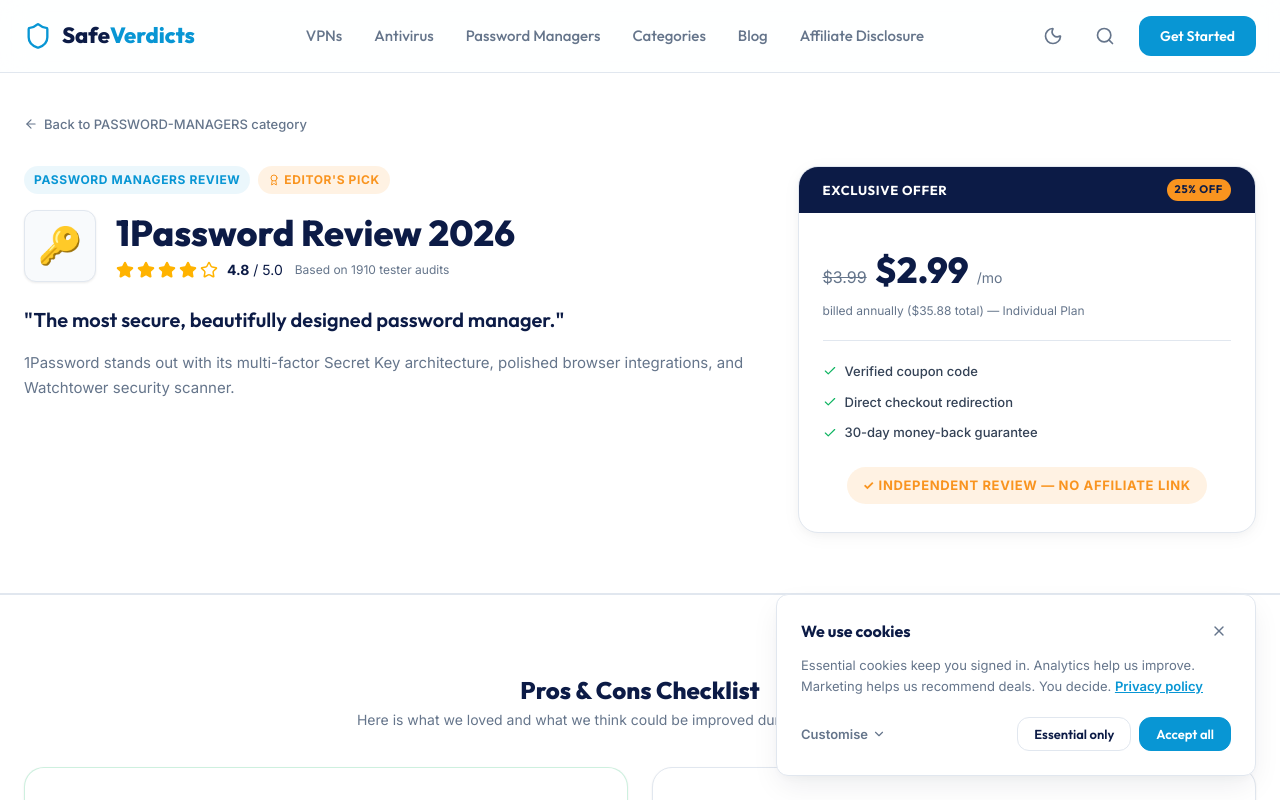
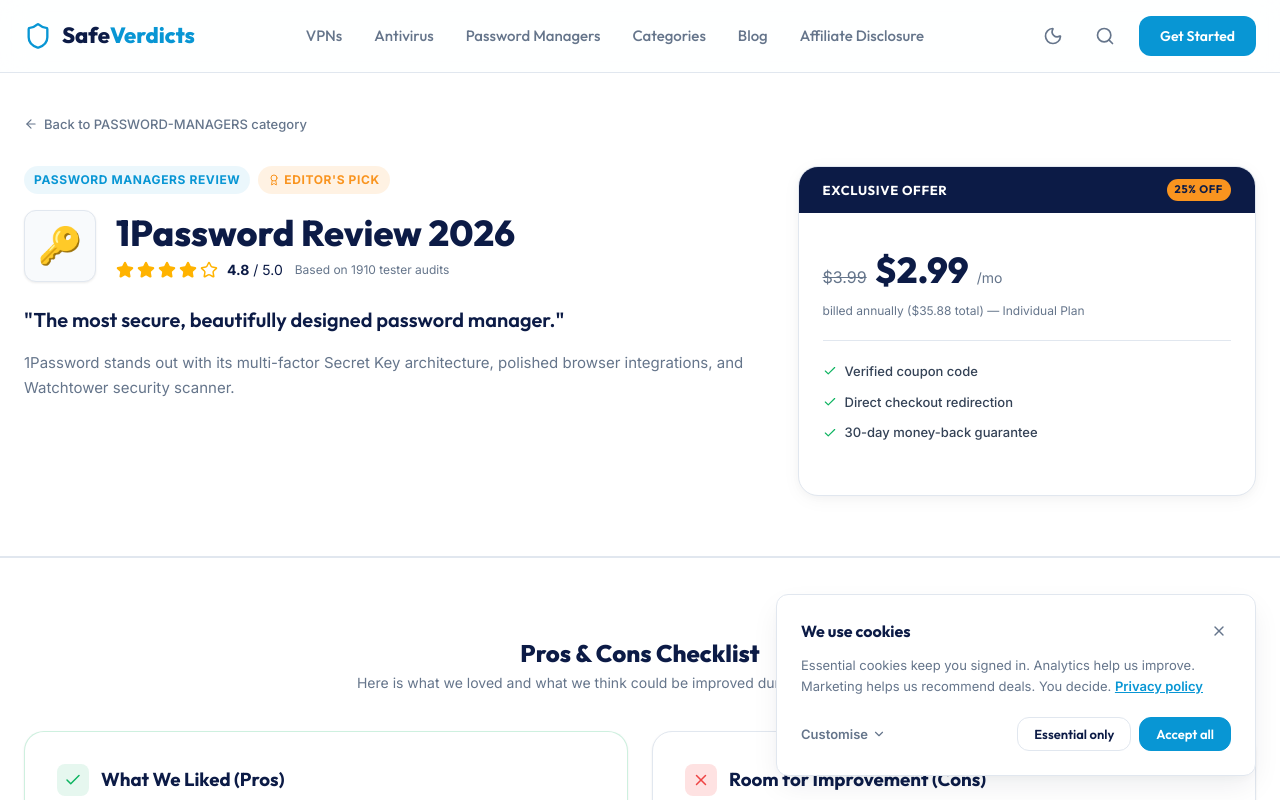
Before and after one commit to codershiveinterns-cloud/SafeVerdicts, a React (Vite) app: page /1password in a window 1280 px wide. Shown: the top 800 px of the page. Built offline with nearby package versions, Linux system fonts and the light colour scheme.

Commit message:
Remove Independent Review badge from product review page

```diff
--- a/src/pages/ProductReview.jsx
+++ b/src/pages/ProductReview.jsx
@@ -159,7 +159,7 @@
                     <li><Check size={14} className="bullet-check" /> 30-day money-back guarantee</li>
                   </ul>
 
-                  {product.id === 'wisecare-365' ? (
+                  {product.id === 'wisecare-365' && (
                     <a
                       href="https://www.wisecleaner.com/"
                       target="_blank"
@@ -168,12 +168,6 @@
                     >
                       Visit WiseCleaner <ExternalLink size={16} />
                     </a>
-                  ) : (
-                    <div style={{ textAlign: 'center', marginTop: '16px' }}>
-                      <span className="badge badge-discount" style={{ fontSize: '13px', padding: '8px 16px' }}>
-                        ✓ Independent Review — No Affiliate Link
-                      </span>
-                    </div>
                   )}
                 </div>
               </div>
```
